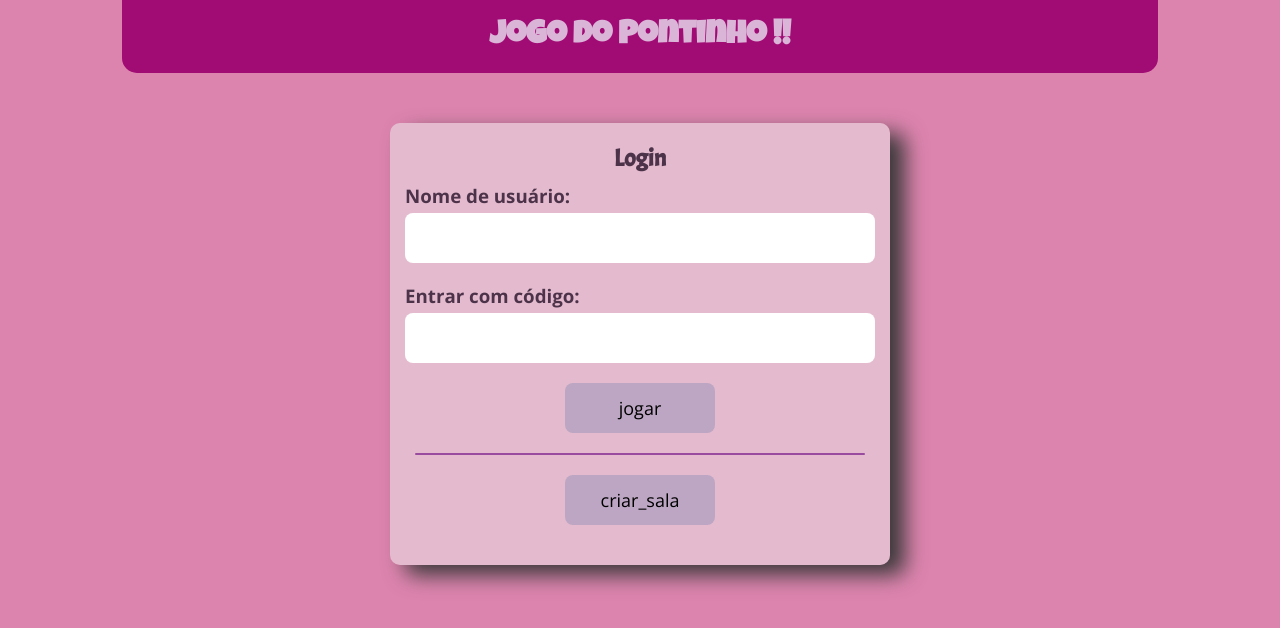
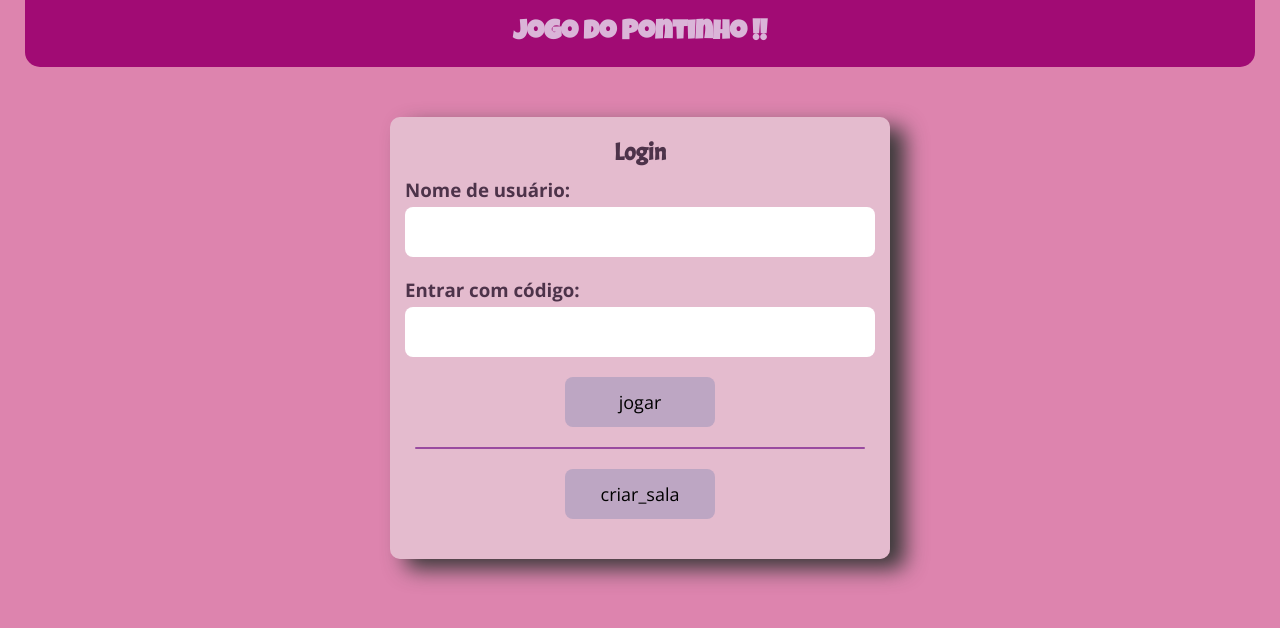
Before and after one commit to GabrielHenriP/Jogo_do_Pontinho, a plain HTML site: page index.html in a window 1280 px wide. Drawn offline with nearby package versions, Linux system fonts and the light colour scheme.

Commit message:
fix width of body

```diff
--- a/css/styles.css
+++ b/css/styles.css
@@ -17,7 +17,7 @@ html, body {
     height: 100%;
     width: 100%;
     background-color: var(--color-background);
-    padding: 0px 5%;
+    padding: 0px 1%;
 }
 
 header {
@@ -44,6 +44,7 @@ header .header-login h1 {
     color: rgb(218, 181, 216);
     transition: font-size .2s;
     font-family: 'Luckiest Guy', cursive;
+    font-size: 27px;
 }
 
 header .header-login h1:hover {
```
